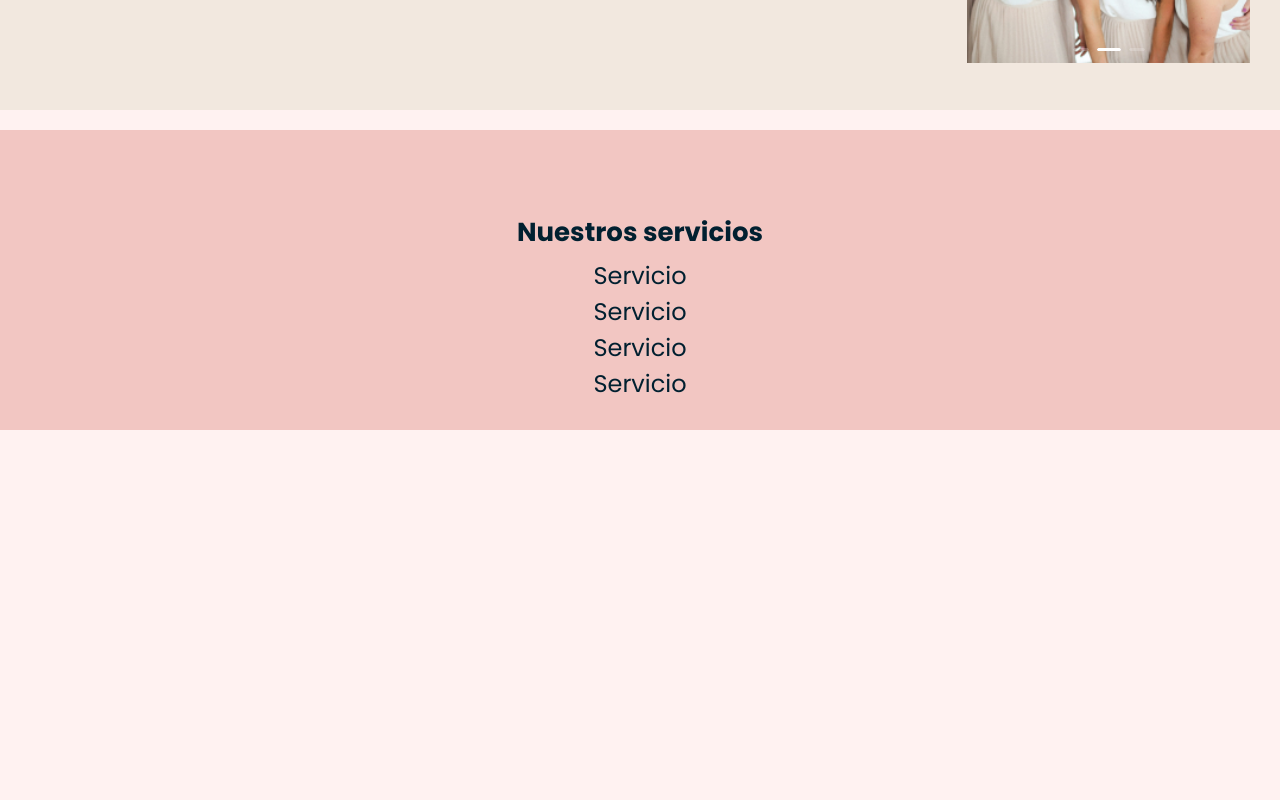
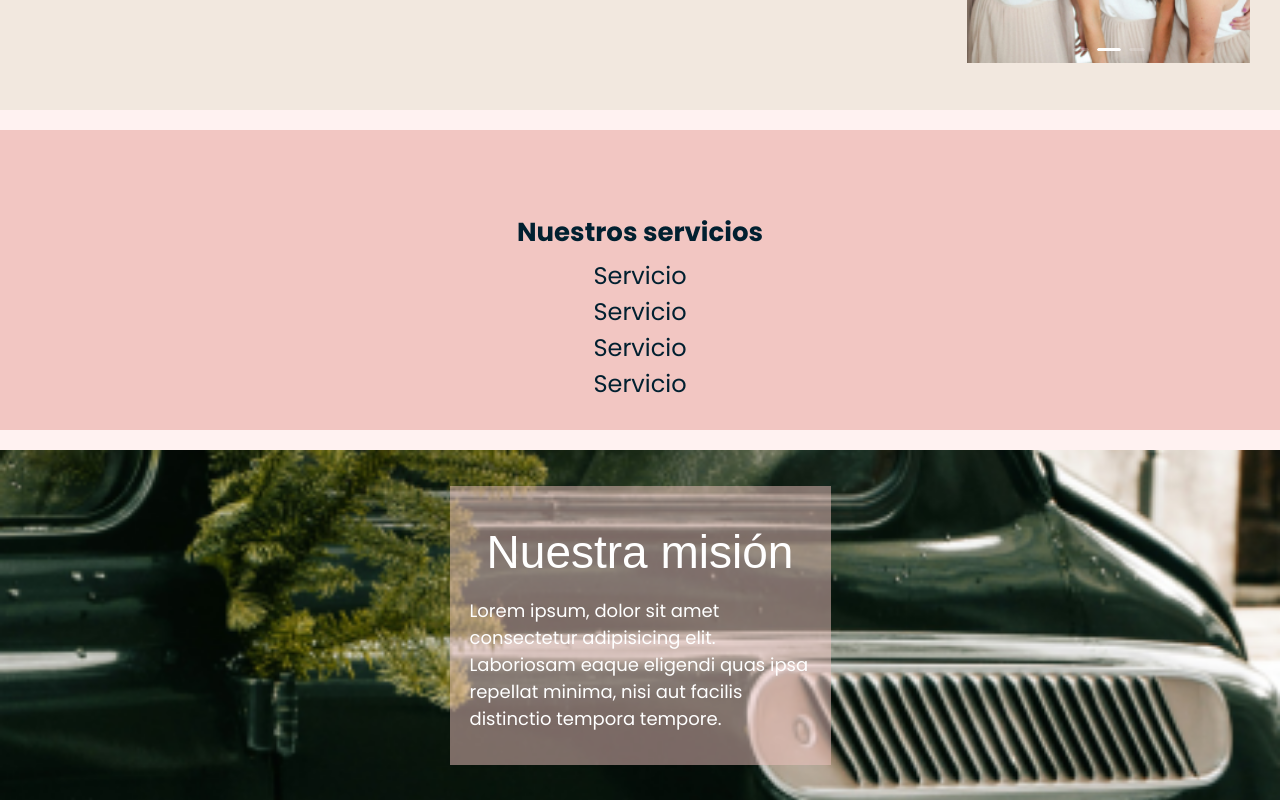
Before and after one commit to JenniferAS26/dilor-kreativos, a React (Vite) app: page / in a window 1280 px wide. Shown: the part 905-1705 px from the top of the page. Before the commit the page ends 1335 px from the top, so only its background shows below. Built offline with nearby package versions, Linux system fonts and the light colour scheme; a web font is replaced by a local one.

Commit message:
our mision section

```diff
--- /dev/null
+++ b/src/components/OurMision/index.jsx
@@ -0,0 +1,20 @@
+import image from '../../assets/images/hero-3.png'
+import './styles.sass'
+
+const OurMision = () => {
+  return (
+    <section className='our-mision'>
+      <img
+        src={image}
+        alt='photo'
+        className='our-mision__picture'
+      />
+      <div className='our-mision__content'>
+        <h2 className='our-mision__content--title'>Nuestra misión</h2>
+        <p className='our-mision__content--text'>Lorem ipsum, dolor sit amet consectetur adipisicing elit. Laboriosam eaque eligendi quas ipsa repellat minima, nisi aut facilis distinctio tempora tempore.</p>
+      </div>
+    </section>
+  )
+}
+
+export default OurMision
--- /dev/null
+++ b/src/components/OurMision/styles.sass
@@ -0,0 +1,32 @@
+@use '../../styles/_variables' as *
+@use '../../styles/_mixins' as *
+
+.our-mision
+  width: 100%
+  height: 350px
+  margin-top: 20px
+  position: relative
+  &__picture
+    width: 100%
+    height: 100%
+    object-fit: cover
+  &__content
+    position: absolute
+    width: 381px
+    height: 279px
+    padding: 20px
+    background-color: rgba($bg-color-2, 0.5)
+    position: absolute
+    left: calc( 50% - 381px / 2 )
+    top: calc( 50% - 279px / 2 )
+    display: grid
+    place-items: center
+    align-content: center
+    gap: 10px
+    color: $light-color
+    &--title
+      font-family: $title-font
+      font-size: 4.6rem
+    &--text
+      font-family: $text-font
+      font-size: 1.8rem
--- a/src/pages/Home/index.jsx
+++ b/src/pages/Home/index.jsx
@@ -2,6 +2,7 @@ import CustomizeEvent from '../../components/CustomizeEvent'
 import EventsGallery from '../../components/EventsGallery'
 import Header from '../../components/Header'
 import Hero from '../../components/Hero'
+import OurMision from '../../components/OurMision'
 import OurServices from '../../components/OurServices'
 
 const Home = () => {
@@ -13,6 +14,7 @@ const Home = () => {
         <CustomizeEvent />
         <EventsGallery />
         <OurServices />
+        <OurMision />
       </main>
     </div>
   )
```
